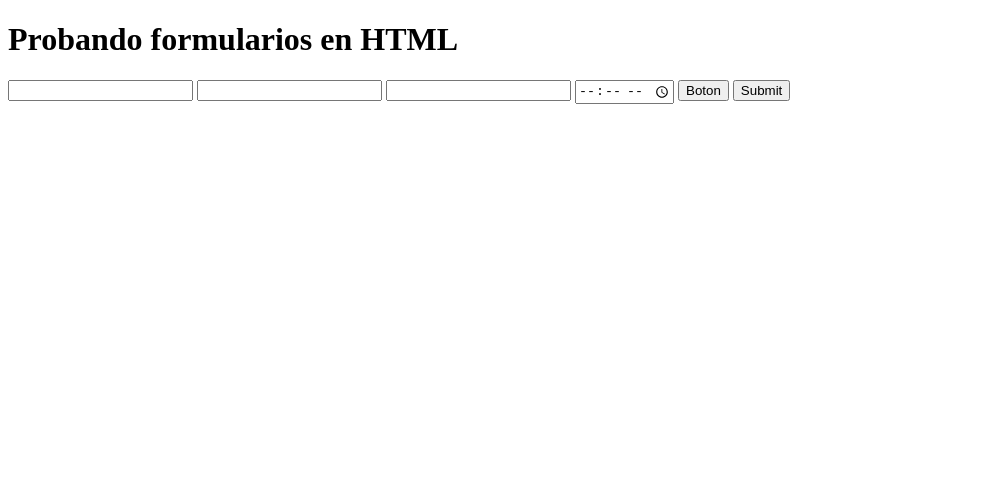
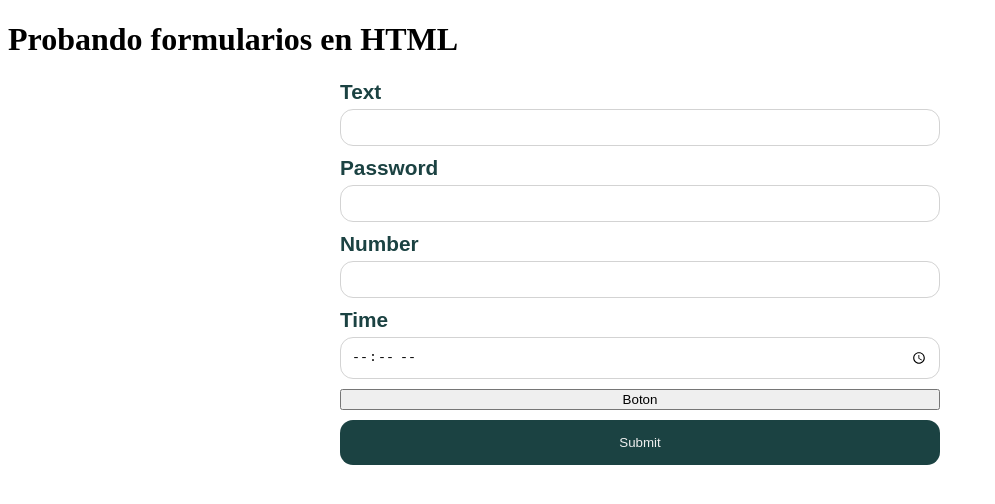
Before and after one commit to Seimusss/la_pagina_de_los_papus, a plain HTML site: page index.html in a window 1280 px wide. Shown: the whole page, without its empty margins (0-995 px from the left). Drawn offline with Linux system fonts and the light colour scheme.

Commit message:
add styles

```diff
--- /dev/null
+++ b/index.css
@@ -0,0 +1,42 @@
+*{
+  box-sizing: border-box;
+}
+
+.form{
+  display: flex;
+  flex-direction: column;
+  max-width: 600px;
+  margin: auto;
+  gap: 10px;
+}
+
+.form-label{
+  display: flex;
+  flex-direction: column;
+  font-weight: bold;
+  font-size: 1.3em;
+  gap: 5px;
+  font-family: Arial, Helvetica, sans-serif;
+  color:#1B4242;
+}
+
+.form-label > input{
+  padding: 10px 10px;
+  border-radius: 13px;
+  outline: none;
+  border: 1px solid lightgray;
+}
+
+.form-submit{
+  padding: 15px 10px;
+  border-radius: 13px;
+  outline: none;
+  border: none;
+  background: #1B4242;
+  color: #EEEEEE;
+  cursor: pointer;
+}
+
+.form-submit:hover{
+  background: #092635;
+}
--- a/index.html
+++ b/index.html
@@ -1,21 +1,37 @@
 <!DOCTYPE html>
 <html>
+
 <head>
 
 	<title>Seimus Pagina</title>
+	<link rel="stylesheet" href="./index.css">
 </head>
+
 <body>
 	<h1>Probando formularios en HTML</h1>
-	<form>
-		<input type="text" required>
-		<input type="password"required>
-		<input type="number">
-		<input type="time">
+	<form class="form">
+		<label class="form-label">
+			Text
+			<input type="text" required>
+		</label>
+		<label class="form-label">
+			Password
+			<input type="password" required>
+		</label>
+		<label class="form-label">
+			Number
+			<input type="number">
+		</label>
+		<label class="form-label">
+			Time
+			<input type="time">
+		</label>
 		<input type="button" value="Boton">
-		<input type="submit">
+		<input type="submit" class="form-submit">
 
 	</form>
 
 
 </body>
+
 </html>
```
